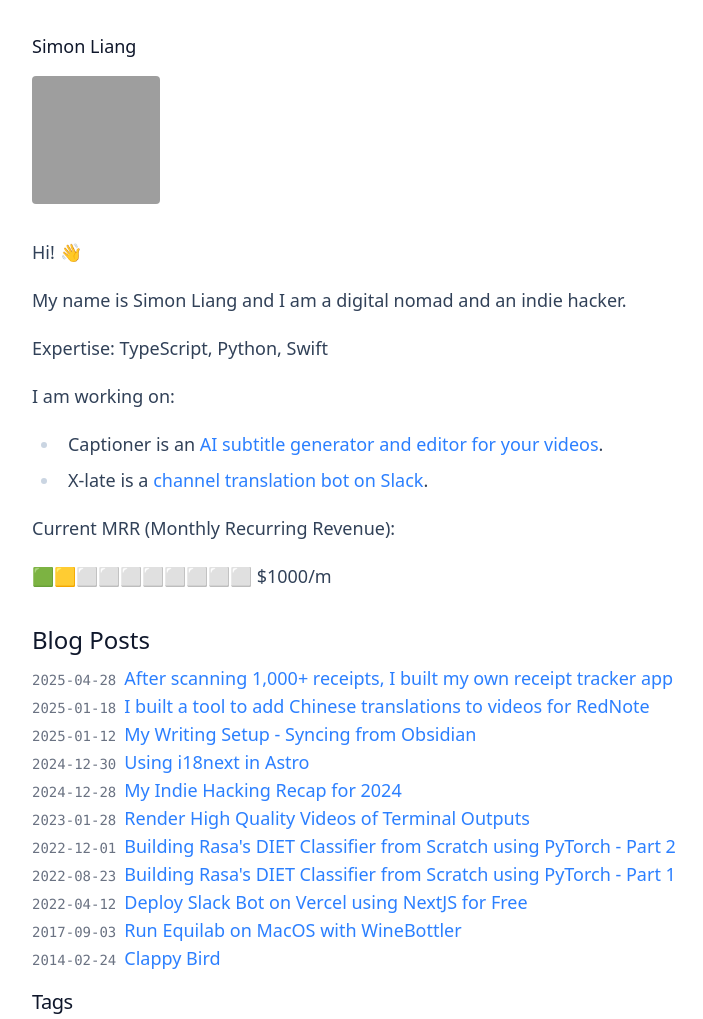
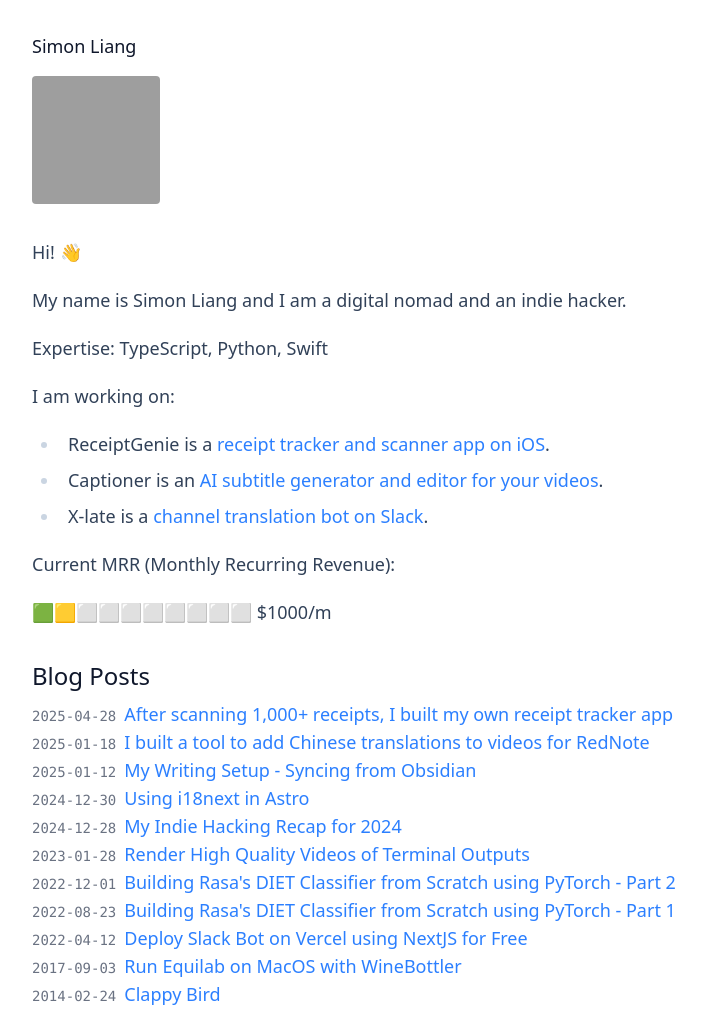
Before and after one commit to lhr0909/lhr0909.github.io, an Astro site: page / in a window 1280 px wide. Shown: the top 1019 px of the page, without its empty margins (224-927 px from the left). Built offline with nearby package versions, Linux system fonts and the light colour scheme; Astro itself is replaced by a stand-in of ours; some packages are replaced by stand-ins of ours; grey boxes are pictures that could not be loaded.

Commit message:
Update intro.mdx

```diff
--- a/src/content/info/intro.mdx
+++ b/src/content/info/intro.mdx
@@ -11,6 +11,7 @@ Expertise: TypeScript, Python, Swift
 
 I am working on:
 
+- ReceiptGenie is a [receipt tracker and scanner app on iOS](https://receipt-genie.com/?ref=divby0).
 - Captioner is an [AI subtitle generator and editor for your videos](https://captioner.io/?ref=divby0).
 - X-late is a [channel translation bot on Slack](https://x-late.x-tech.io/?ref=divby0).
 
```
